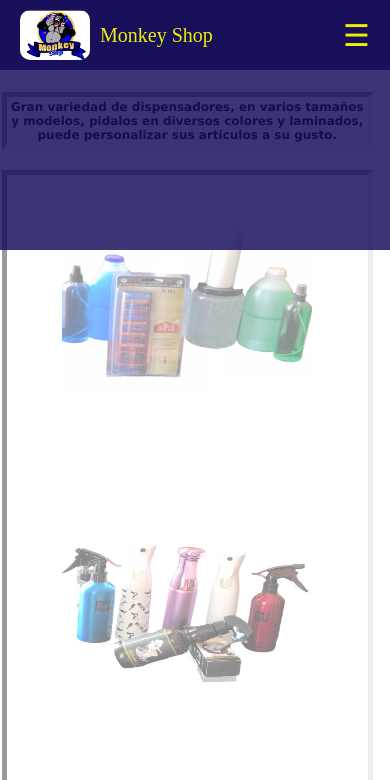
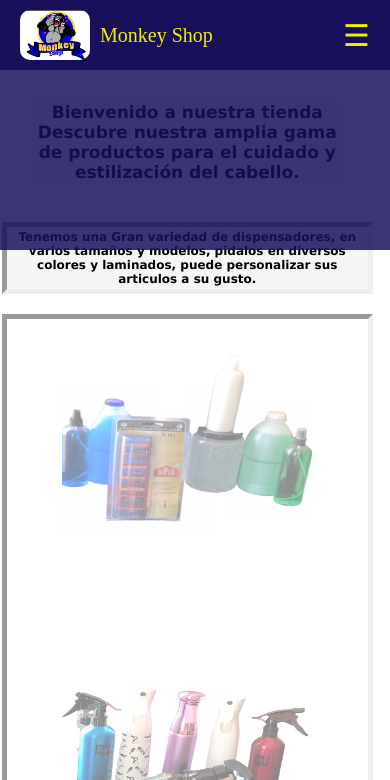
Before and after one commit to rimed4589/MonkeyShop, a PHP site: page / in a window 390 px wide. Shown: the top 780 px of the page. Run offline with PHP 8.4, Linux system fonts and the light colour scheme.

Commit message:
fix error ln

```diff
--- a/css/estilos.css
+++ b/css/estilos.css
@@ -29,6 +29,18 @@ body{
     margin: 100px 0;
     border-top: inset 5px;
     height: 100vh;
+    align-items: center;
+    display: flex;
+    flex-direction: column;
+
+}
+h1 {
+    width: 40vw;
+    text-align: center;
+    margin-top:  50px;
+    align-self: center;
+    background-color: rgba(245, 245, 245, 0.85);
+
 }
 
 .container-section__principal{
@@ -36,11 +48,10 @@ body{
     padding: 5px;
     margin: auto;
     margin-bottom: 50px;
-    font-weight: 1000;
+    font-weight: 700;
     text-align: center;
     font-size: 20px;
-    background-color: rgba(245, 245, 245, 0.85);
-    font-size: 15px;
+
 }
 
 .portada {
@@ -178,7 +189,7 @@ body{
         height: 300px;
     }
     .container-section__principal{
-        margin-top: 90px;
+        margin-top: 40px;
         max-width: 95vw;
         font-weight: 800;
         font-size: 12px;
@@ -202,7 +213,11 @@ body{
 
     }
 
-
+    h1 {
+        font-size: 17px;
+        width: 80vw;
+        margin-top: 100px;
+    }
 
 
 }
--- a/css/estilos_Contacto.css
+++ b/css/estilos_Contacto.css
@@ -28,7 +28,7 @@ body {
     padding: 20px;
     box-shadow: 0 0 10px rgba(0, 0, 0, 0.1);
     margin-top: 150px;
-    height: 90vh;
+    height: 80vh;
     overflow-x: hidden;
 
 }
--- a/index.html
+++ b/index.html
@@ -12,8 +12,10 @@
 </header>
 <body>
     <div class="container">
+        <h1>Bienvenido a nuestra tienda
+            Descubre nuestra amplia gama de productos para el cuidado y estilización del cabello.</h1>
         <p class="container-section__principal">
-            Gran variedad de dispensadores, en varios tamaños y modelos,
+           Tenemos una Gran variedad de dispensadores, en varios tamaños y modelos,
             pidalos en diversos colores y laminados, puede personalizar sus
             articulos a su gusto.
         </p>
```
